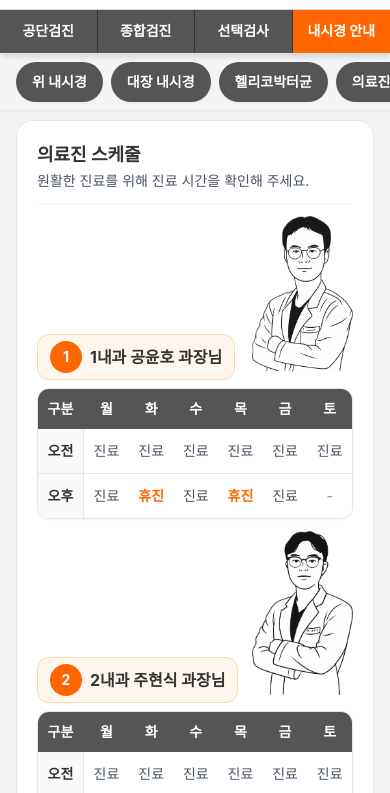
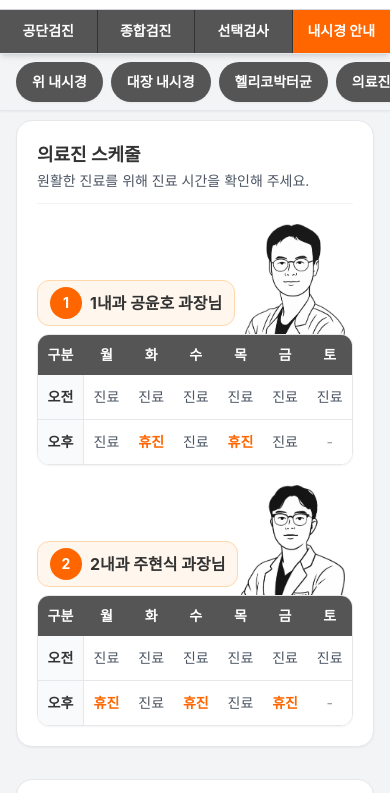
Before and after one commit to 0316319145/yjb, a plain HTML site: page index.html in a window 390 px wide. Both pictures are taken after a click on the button "의료진 스케줄". Shown: the part 2414-3207 px from the top of the page. Drawn offline with nearby package versions, Linux system fonts and the light colour scheme; a web font is replaced by a local one.

Commit message:
Update index.html

```diff
--- a/index.html
+++ b/index.html
@@ -48,10 +48,6 @@
             top: var(--site-header-height, 101px);
         }
 
-        #endo-schedule .doctor-schedule > img {
-            transform: translateY(-8px);
-        }
-
         @media (max-width: 420px) {
             .tab-btn {
                 min-width: 0;
@@ -69,41 +65,6 @@
             #page-endoscopy p {
                 word-break: keep-all;
                 overflow-wrap: anywhere;
-            }
-
-            #endo-schedule .doctor-schedule {
-                display: grid;
-                grid-template-columns: minmax(0, 1fr) minmax(0, 32%);
-                align-items: end;
-                column-gap: 0.5rem;
-                padding-top: 0;
-            }
-
-            #endo-schedule .doctor-schedule > img {
-                position: static;
-                grid-column: 2;
-                grid-row: 1;
-                justify-self: end;
-            }
-
-            #endo-schedule .doctor-schedule > img + div {
-                grid-column: 1;
-                grid-row: 1;
-                justify-self: start;
-                margin-top: 0;
-                word-break: keep-all;
-            }
-
-            #endo-schedule .doctor-schedule .schedule-table {
-                grid-column: 1 / -1;
-            }
-
-            #endo-schedule .schedule-table {
-                overflow-x: auto;
-            }
-
-            #endo-schedule table {
-                min-width: 15rem;
             }
 
             #screening-sms-form .screening-date-row > label {
@@ -1789,7 +1750,7 @@
                 </div>
 
                 <!-- 1내과 공윤호 과장 -->
-                <div class="doctor-schedule relative pt-12 space-y-2">
+                <div class="relative pt-12 space-y-2">
                     <img src="1.jpg" alt="1내과 공윤호 과장님" class="absolute right-2 top-0 w-28 sm:w-32 h-auto z-0 pointer-events-none" />
                     <div class="relative z-10 inline-flex items-center gap-2 bg-orange-50 py-1.5 px-3 rounded-xl border border-orange-200">
                         <div class="flex items-center gap-2">
@@ -1797,7 +1758,7 @@
                             <span class="font-bold text-brand-dark text-base">1내과 공윤호 과장님</span>
                         </div>
                     </div>
-                    <div class="schedule-table relative z-10 overflow-hidden rounded-xl border border-gray-200 shadow-sm">
+                    <div class="relative z-10 overflow-hidden rounded-xl border border-gray-200 shadow-sm">
                         <table class="w-full text-center text-sm">
                             <thead class="bg-brand-gray text-white font-semibold">
                                 <tr>
@@ -1820,7 +1781,7 @@
                 </div>
 
                 <!-- 2내과 주현식 과장 -->
-                <div class="doctor-schedule relative pt-12 space-y-2">
+                <div class="relative pt-12 space-y-2">
                     <img src="2.jpg" alt="2내과 주현식 과장님" class="absolute right-2 top-0 w-28 sm:w-32 h-auto z-0 pointer-events-none" />
                     <div class="relative z-10 inline-flex items-center gap-2 bg-orange-50 py-1.5 px-3 rounded-xl border border-orange-200">
                         <div class="flex items-center gap-2">
@@ -1828,7 +1789,7 @@
                             <span class="font-bold text-brand-dark text-base">2내과 주현식 과장님</span>
                         </div>
                     </div>
-                    <div class="schedule-table relative z-10 overflow-hidden rounded-xl border border-gray-200 shadow-sm">
+                    <div class="relative z-10 overflow-hidden rounded-xl border border-gray-200 shadow-sm">
                         <table class="w-full text-center text-sm">
                             <thead class="bg-brand-gray text-white font-semibold">
                                 <tr>
```
